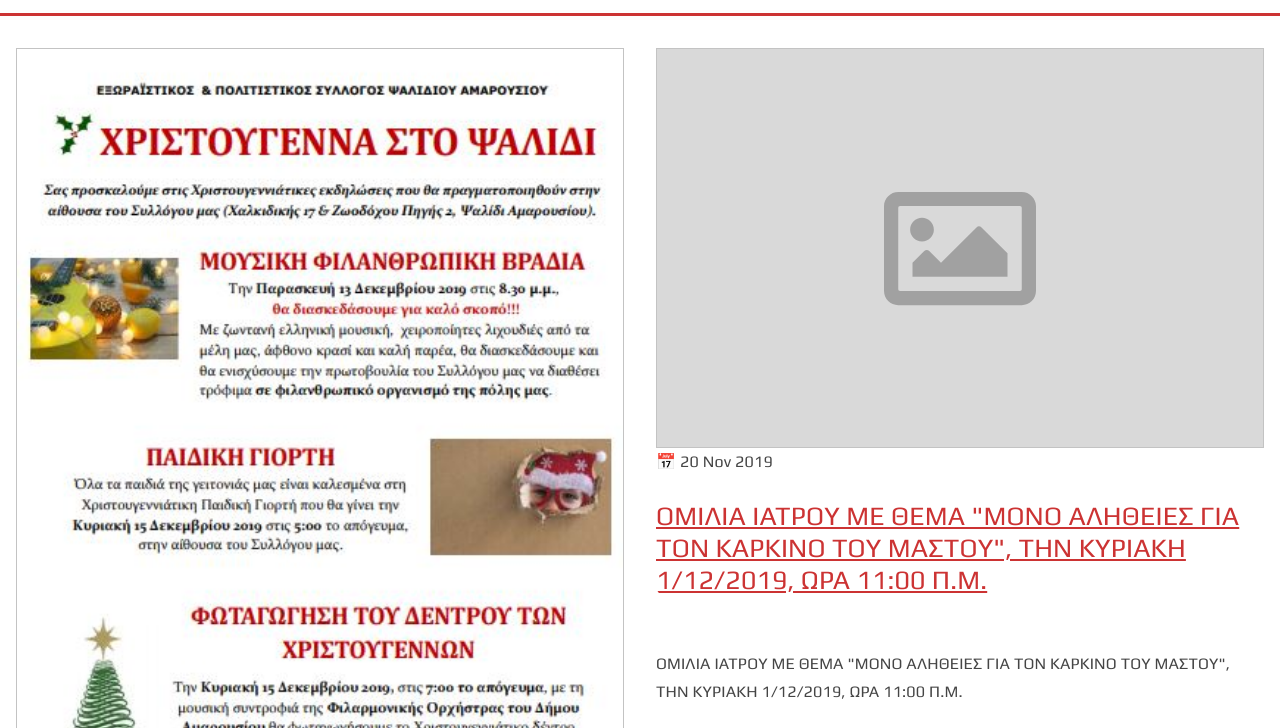
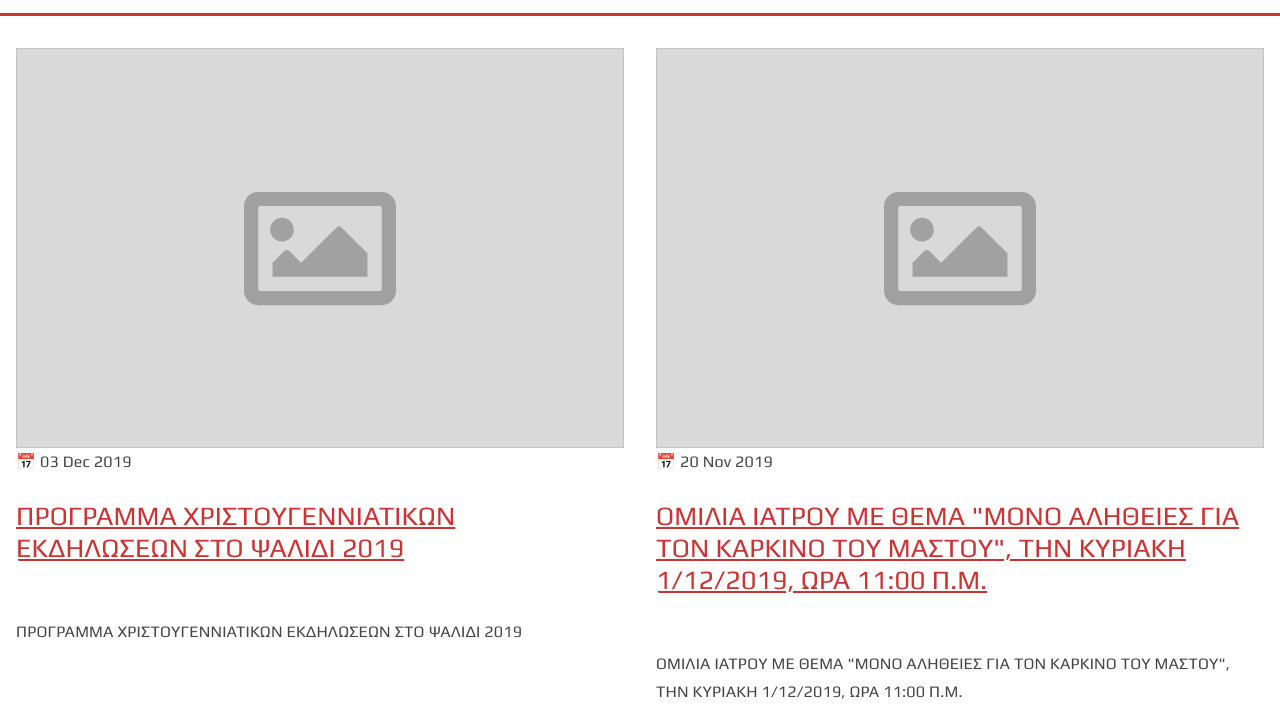
Before and after one commit to psalidi/site, an Eleventy site: page src_site/index.njk in a window 1280 px wide. Shown: the part 652-1380 px from the top of the page. Built offline with nearby package versions, Linux system fonts and the light colour scheme; Eleventy itself is replaced by a stand-in of ours; files that its build step writes are made by us from their sources; what transliteration would draw is missing.

Commit message:
Update Δραστηριότητα “ΠΡΟΓΡΑΜΜΑ-ΧΡΙΣΤΟΥΓΕΝΝΙΑΤΙΚΩΝ-ΕΚΔΗΛΩΣΕΩΝ-ΣΤΟ-ΨΑΛΙΔΙ-2019”

```diff
--- a/src_site/drastiriotites/ΠΡΟΓΡΑΜΜΑ-ΧΡΙΣΤΟΥΓΕΝΝΙΑΤΙΚΩΝ-ΕΚΔΗΛΩΣΕΩΝ-ΣΤΟ-ΨΑΛΙΔΙ-2019.md
+++ b/src_site/drastiriotites/ΠΡΟΓΡΑΜΜΑ-ΧΡΙΣΤΟΥΓΕΝΝΙΑΤΙΚΩΝ-ΕΚΔΗΛΩΣΕΩΝ-ΣΤΟ-ΨΑΛΙΔΙ-2019.md
@@ -5,7 +5,7 @@ date: 2019-12-03T14:06:36+00:00
 description: ΠΡΟΓΡΑΜΜΑ ΧΡΙΣΤΟΥΓΕΝΝΙΑΤΙΚΩΝ ΕΚΔΗΛΩΣΕΩΝ ΣΤΟ ΨΑΛΙΔΙ 2019
 tags:
   - Εκδηλώσεις
-image: /assets/uploads/images/christmas2019.jpg
+image: ""
 attachment:
   - ΧΡΙΣΤΟΥΓΕΝΝΑ_ΣΤΟ_ΨΑΛΙΔΙ_ΑΦΙΣΑ_2019.pdf
 ---
```
